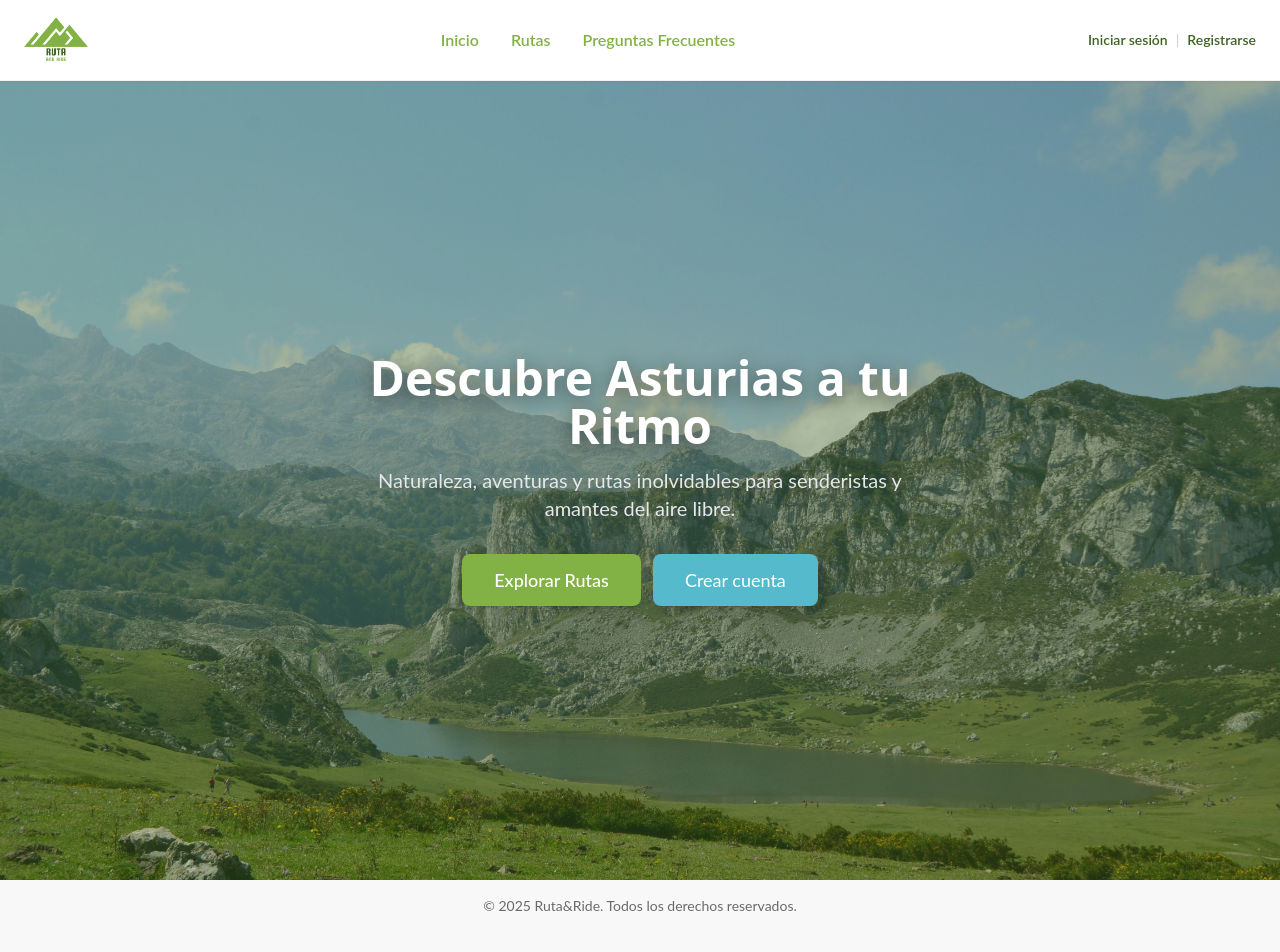
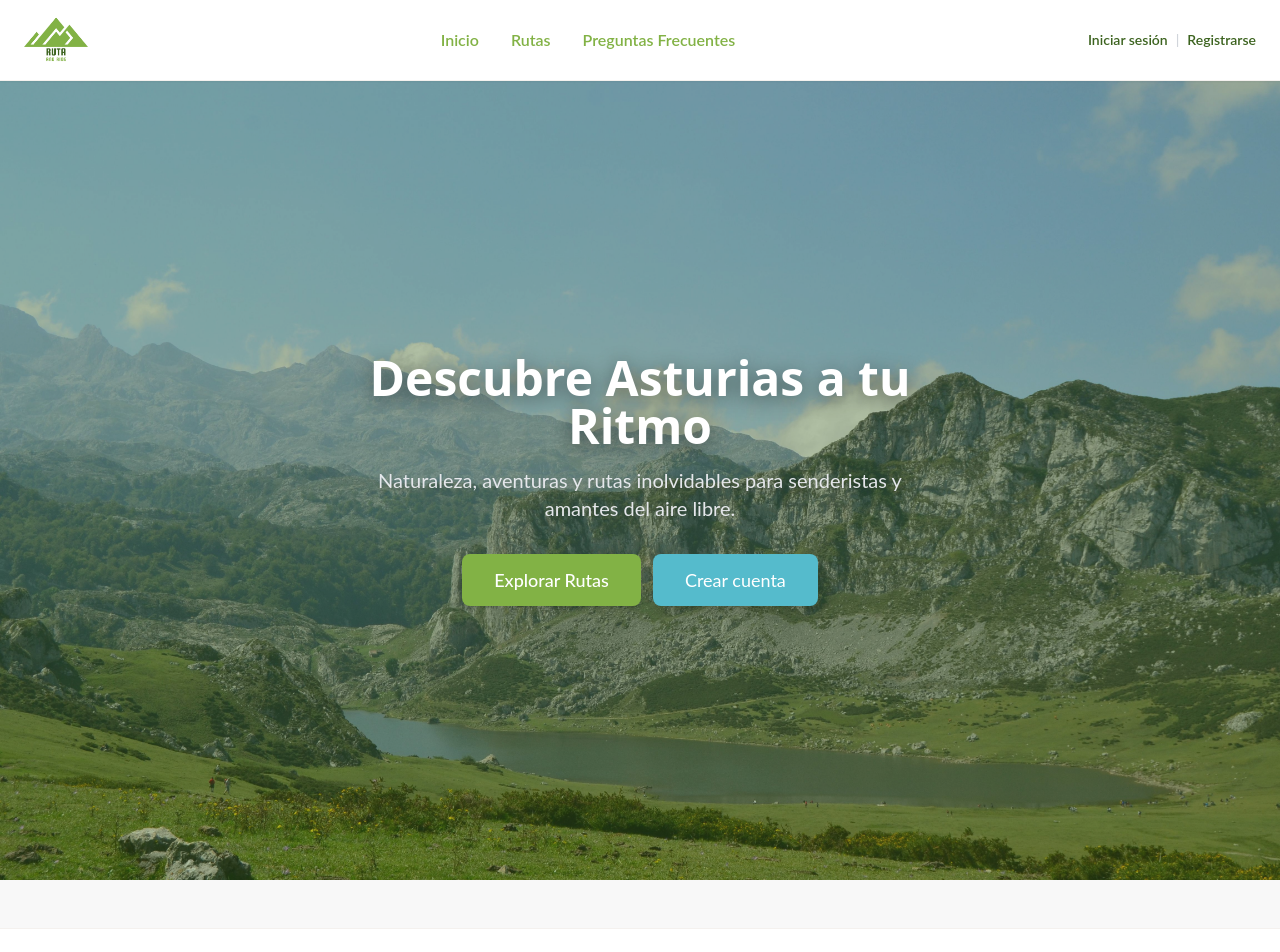
Before and after one commit to milcaponce/asturias-ruta-ride-frontend, a React (Vite) app: page /home in a window 1280 px wide. Shown: the top 952 px of the page. Built offline with nearby package versions, Linux system fonts and the light colour scheme.

Commit message:
refactor: remove local footer from HomePage to avoid duplication

```diff
--- a/src/pages/HomePage.jsx
+++ b/src/pages/HomePage.jsx
@@ -57,10 +57,6 @@ export default function HomePage() {
                     </div>
                 </div>
             </section>
-
-            <footer className="py-4 text-center text-sm text-textMuted bg-backgroundLight">
-                © {new Date().getFullYear()} Ruta&Ride. Todos los derechos reservados.
-            </footer>
         </>
     );
 }
```
